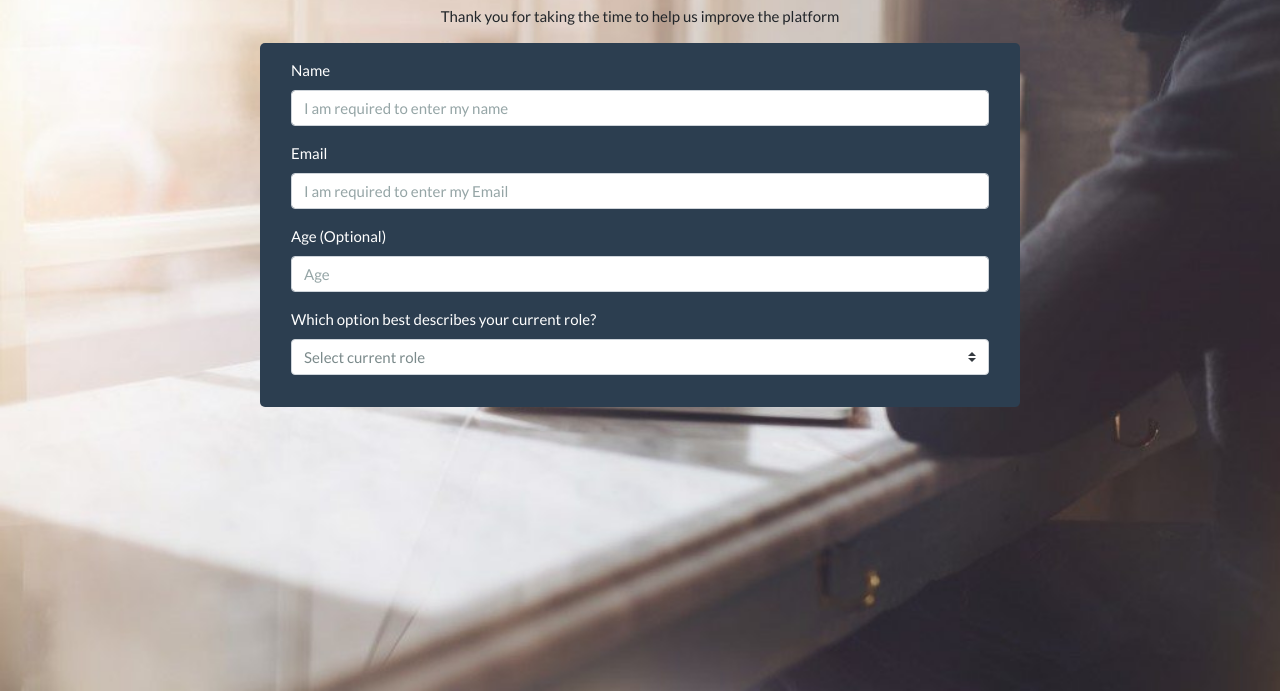
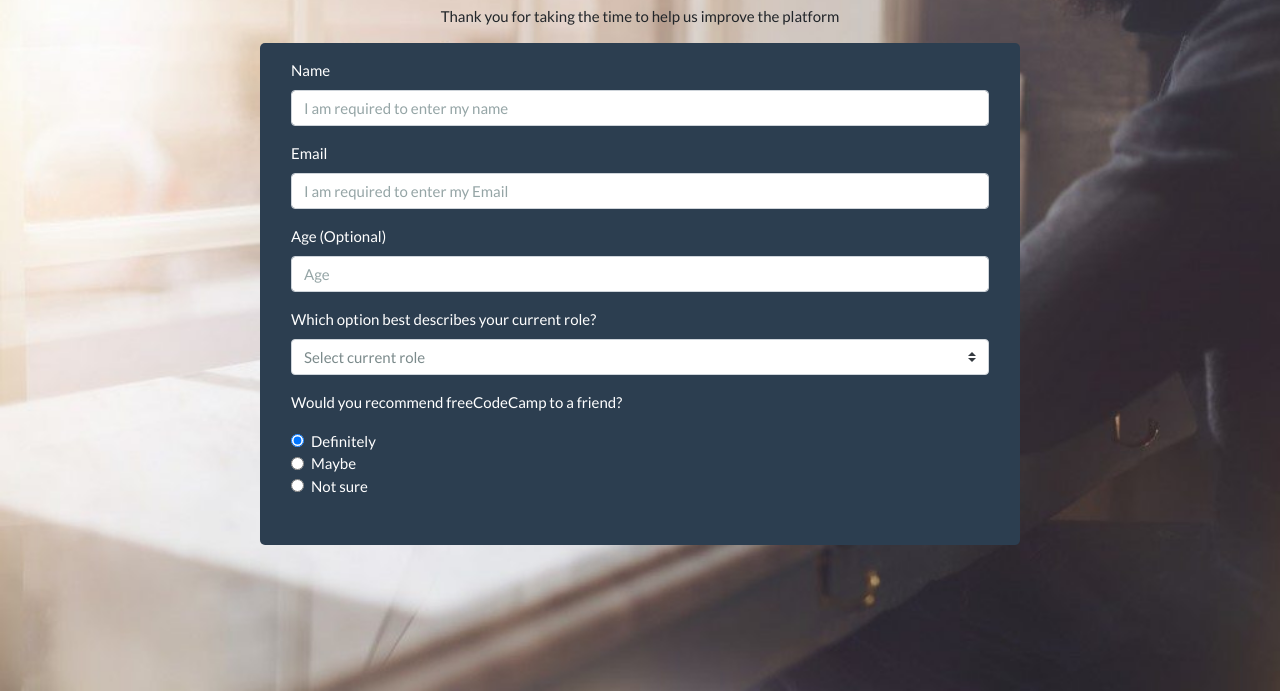
Before and after one commit to Poliarddjimmy/Djimmy-Mahmood, a plain HTML site: page index.html in a window 1280 px wide. Shown: the part 109-800 px from the top of the page. Drawn offline with nearby package versions, Linux system fonts and the light colour scheme.

Commit message:
Added Radio buttons and changed text color

```diff
--- a/index.html
+++ b/index.html
@@ -26,7 +26,7 @@
 
           <div class="col-lg-2 col-sm-12 "></div>
           <div class="col-lg-8 col-sm-12 bg-primary survey">
-            <form id="survey-form" class="p-3">
+            <form id="survey-form" class="p-3 text-white">
 
               <div class="form-group">
                 <label id="name-label" for="name" class="text-white"> Name</label>
@@ -54,6 +54,33 @@
                   <option >Other</option>
                 </select>
               </div>
+              <div class="form-group">
+                <label id="number-label" for="age" class="text-white"> Would you recommend freeCodeCamp to a friend?</label>
+
+                <fieldset class="form-group">
+                   <legend></legend>
+                   <div class="form-check">
+                     <label class="form-check-label">
+                       <input type="radio" class="form-check-input" name="optionsRadios" id="optionsRadios1" value="option1" checked="">
+                       Definitely
+                     </label>
+                   </div>
+                   <div class="form-check">
+                   <label class="form-check-label">
+                       <input type="radio" class="form-check-input" name="optionsRadios" id="optionsRadios2" value="option2">
+                      Maybe
+                     </label>
+                   </div>
+                   <div class="form-check disabled">
+                   <label class="form-check-label">
+                       <input type="radio" class="form-check-input" name="optionsRadios" id="optionsRadios3" value="option3" >
+                       Not sure
+                     </label>
+                   </div>
+                 </fieldset>
+                 <fieldset class="form-group">
+
+
 
             </form>
           </div>
```
